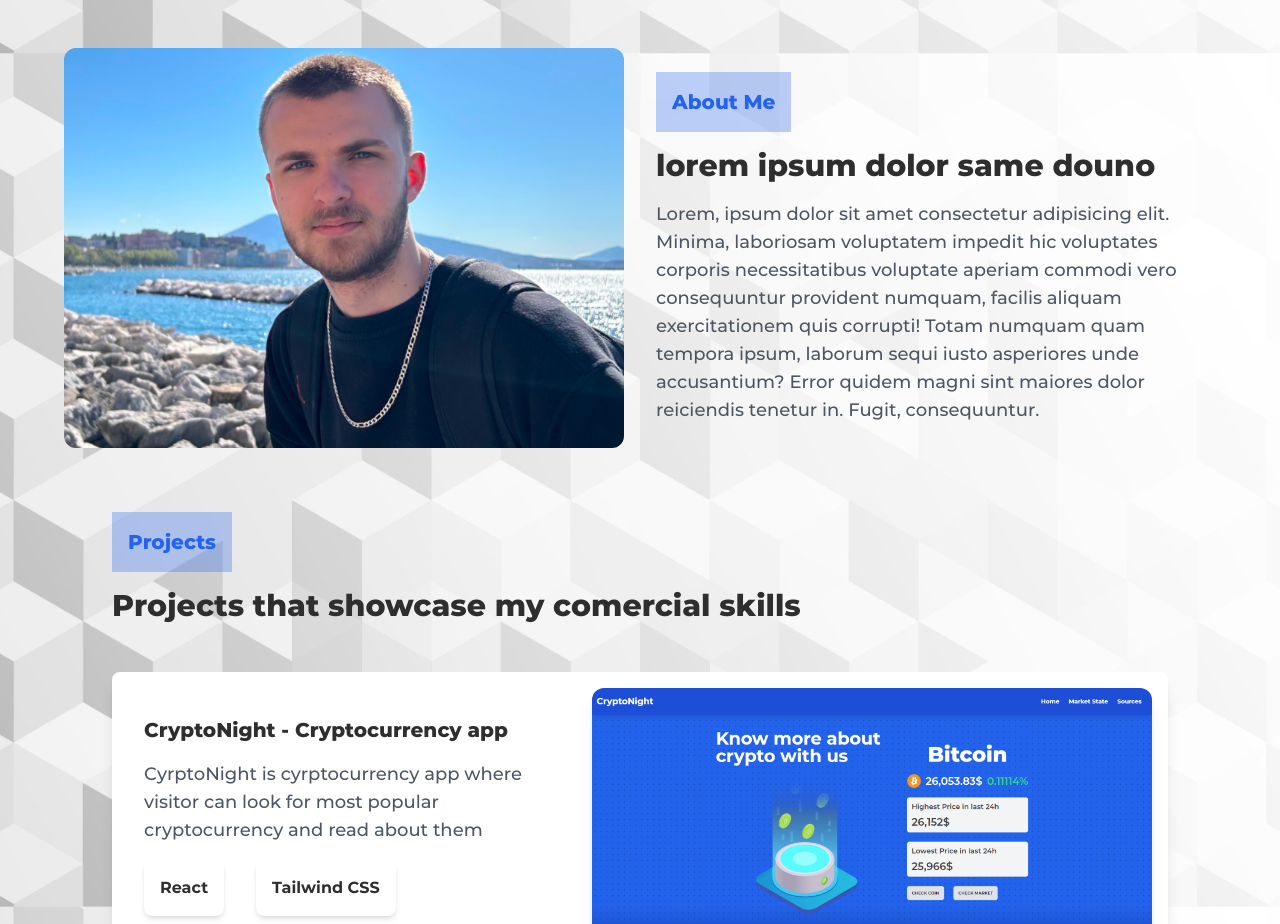
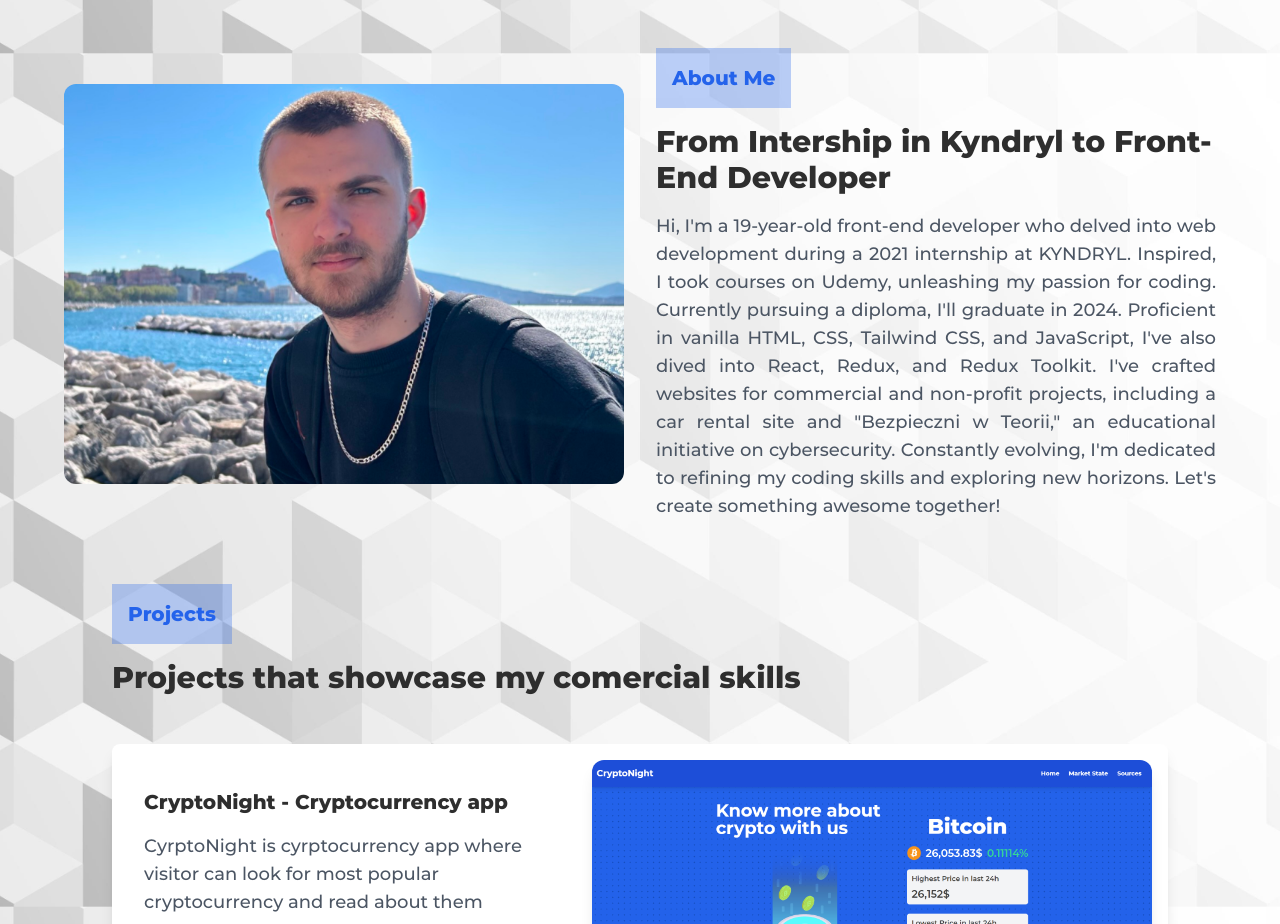
Before and after one commit to k0wal45/portfolio, a React (Create React App) app: page / in a window 1280 px wide. Shown: the part 800-1724 px from the top of the page. Built offline with nearby package versions, Linux system fonts and the light colour scheme.

Commit message:
text edit

```diff
--- a/src/components/About.jsx
+++ b/src/components/About.jsx
@@ -5,16 +5,33 @@ import AImg from './subcomponents/about/AImg'
 import photo from '../assets/img/img1.png'
 
 const About = () => {
+
+  function yearsPassedSince() {
+    // Parse the target date string into a Date object
+    const targetDateObj = new Date('08/08/2004');
+    // Get the current date
+    const currentDate = new Date();
+    // Calculate the time difference in milliseconds
+    const timeDiff = currentDate - targetDateObj;
+    // Calculate the number of milliseconds in a year
+    const millisecondsInYear = 1000 * 60 * 60 * 24 * 365.25;
+    // Calculate the number of years passed
+    const yearsPassed = timeDiff / millisecondsInYear;
+    // Round down to the nearest whole number
+    const roundedYears = Math.floor(yearsPassed);
+    return roundedYears;
+  }
+
   return (
     <section id='about' className='py-12 p-8 flex flex-col lg:flex-row justify-center items-center gap-8'>
       <AImg
         image={photo}
-        alt=''
+        alt='Daniel Kowalski Photo'
       />
       <AText
         title='About Me'
-        header='lorem ipsum dolor same douno'
-        text='Lorem, ipsum dolor sit amet consectetur adipisicing elit. Minima, laboriosam voluptatem impedit hic voluptates corporis necessitatibus voluptate aperiam commodi vero consequuntur provident numquam, facilis aliquam exercitationem quis corrupti! Totam numquam quam tempora ipsum, laborum sequi iusto asperiores unde accusantium? Error quidem magni sint maiores dolor reiciendis tenetur in. Fugit, consequuntur.'
+        header='From Intership in Kyndryl to Front-End Developer'
+        text={`Hi, I'm a ${yearsPassedSince()}-year-old front-end developer who delved into web development during a 2021 internship at KYNDRYL. Inspired, I took courses on Udemy, unleashing my passion for coding. Currently pursuing a diploma, I'll graduate in 2024. Proficient in vanilla HTML, CSS, Tailwind CSS, and JavaScript, I've also dived into React, Redux, and Redux Toolkit. I've crafted websites for commercial and non-profit projects, including a car rental site and "Bezpieczni w Teorii," an educational initiative on cybersecurity. Constantly evolving, I'm dedicated to refining my coding skills and exploring new horizons. Let's create something awesome together!`}
       />
 
     </section>
--- a/src/components/subcomponents/about/AText.jsx
+++ b/src/components/subcomponents/about/AText.jsx
@@ -11,7 +11,7 @@ const AText = ({title, header, text}) => {
         {header}
       </h3>
 
-      <p className="text-lg font-montserrat text-neutral">
+      <p className="text-lg font-montserrat text-neutral text-justify">
         {text}
       </p>
     </div>
```
